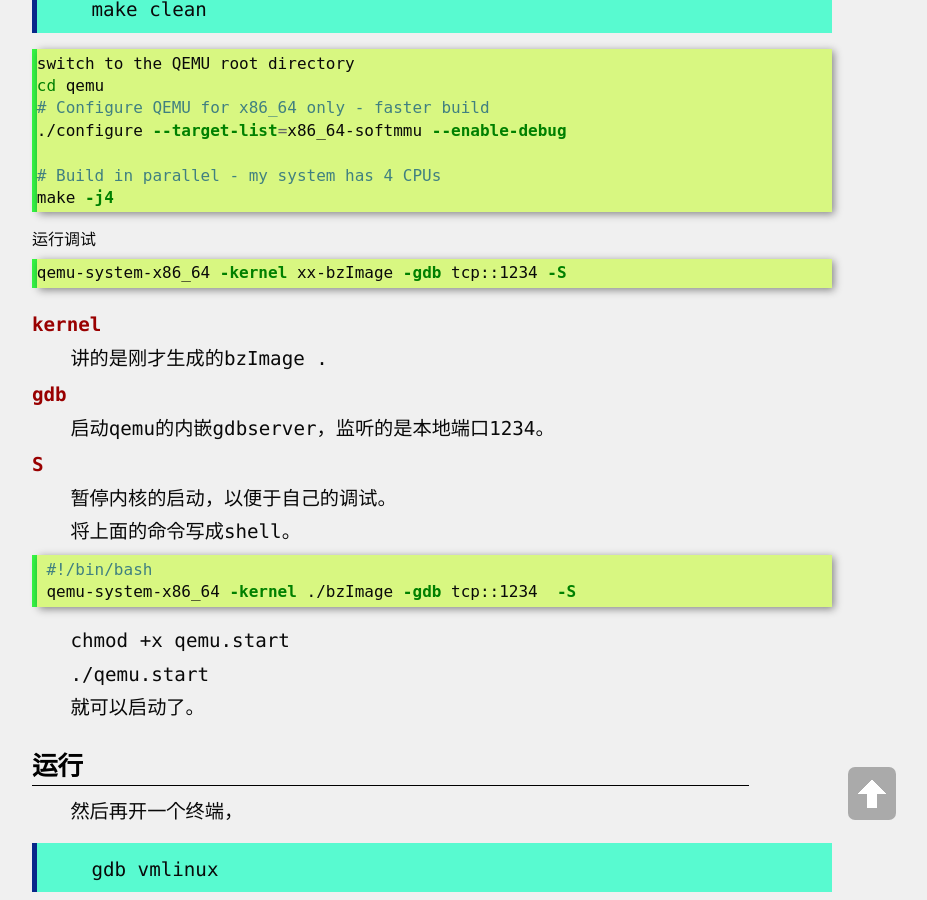
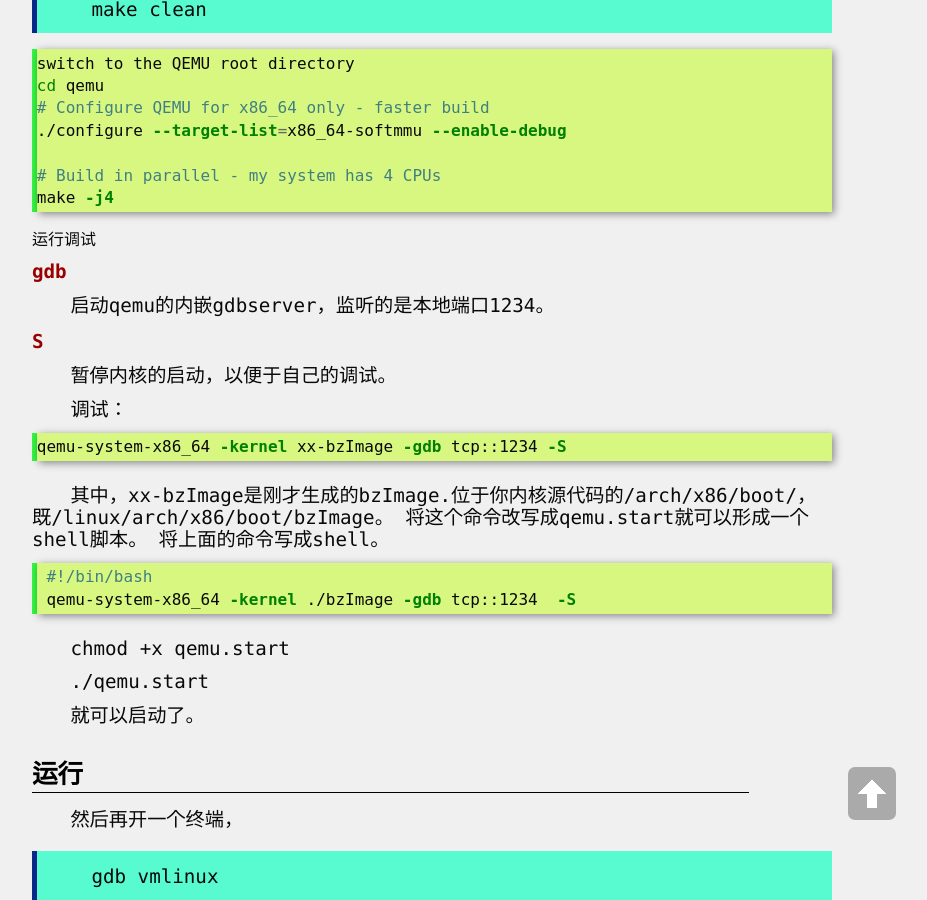
Before and after one commit to yuzibo/yuzibo.github.io, a Jekyll site: the page built from _posts/2016-03-05-qemu_debug_debian.md, in a window 1280 px wide and 900 px high, scrolled down 1416 px. Shown: the whole window, without its empty margins (208-1135 px from the left). Built offline with Jekyll 4.4.1, drawn with Linux system fonts in a browser that asks for light colours; comment, search, counter and statistics services are not loaded.

Commit message:
add qemu v2

````diff
--- a/_posts/2016-03-05-qemu_debug_debian.md
+++ b/_posts/2016-03-05-qemu_debug_debian.md
@@ -79,11 +79,7 @@
 
 3. 运行调试
 
-```bash
-qemu-system-x86_64 -kernel xx-bzImage -gdb tcp::1234 -S
-```
-### kernel
-讲的是刚才生成的bzImage .
+
 
 ### gdb
 启动qemu的内嵌gdbserver，监听的是本地端口1234。
@@ -91,6 +87,13 @@
 ### S
 暂停内核的启动，以便于自己的调试。
 
+调试：
+
+```bash
+qemu-system-x86_64 -kernel xx-bzImage -gdb tcp::1234 -S
+```
+其中，xx-bzImage是刚才生成的bzImage.位于你内核源代码的/arch/x86/boot/，既/linux/arch/x86/boot/bzImage。
+将这个命令改写成qemu.start就可以形成一个shell脚本。
 将上面的命令写成shell。
 
 ```bash
````
